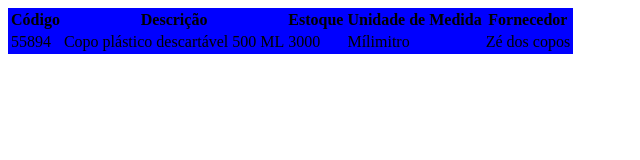
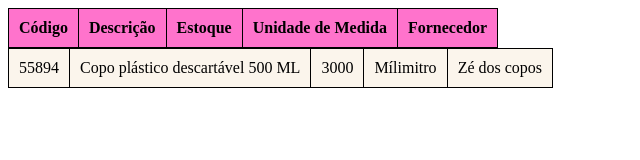
Before and after one commit to Andressaguimarz/testandooooooo-, a plain HTML site: page tabelas.html in a window 1280 px wide. Shown: the whole page, without its empty margins (0-640 px from the left). Drawn offline with Linux system fonts and the light colour scheme.

Commit message:
criação clientes html

```diff
--- /dev/null
+++ b/style-clientes.css
@@ -0,0 +1,5 @@
+.tabela-clientes{
+    background-color: aqua;
+}
+th{
+    border:solid 1px;}
--- a/style.css
+++ b/style.css
@@ -1,3 +1,10 @@
 .tabela-produtos{
-    background-color: blue;
+    background-color: #ff73cc;
 }
+.tabela-miaumiau{
+    background-color: rgb(251, 245, 236);
+}
+
+   th{
+    border:solid 1px;}
+   td{ border:solid 1px;}
--- a/tabelas.html
+++ b/tabelas.html
@@ -6,19 +6,27 @@ content="width=device-width, initial-scale=1.0">
 <title>Listagem de produtos</title>
 <link rel="stylesheet" href="./style.css">
 </head>
-<body>
-    <table class="tabela-produtos">
-        <thead>
+<body><style>
+    table, th, td {
+        border: 1px solid black;
+        border-collapse: collapse;
+        padding: 10px;
+    }
+</style>
+
+        <table class="tabela-produtos">
+           <thead>
             <tr>
+                <th> Código</th>
                 <th>
-                    Código
-                </th>
-                <th>Descrição</th>
+                     Descrição     </th>
                 <th>Estoque</th>
                 <th>Unidade de Medida</th>
                 <th>Fornecedor</th>
             </tr>
         </thead>
+        </table>
+        <table class="tabela-miaumiau">
         <body>
             <tr>
                 <td>
@@ -29,7 +37,8 @@ content="width=device-width, initial-scale=1.0">
                 </td>
                 <td>3000</td>
                 <td>Mílimitro</td>
-                <td>Zé dos copos</td>
+                <td>Zé
+                    dos copos</td>
             </tr>
         </body>
     </table>
```
Also changed, not shown: clientes.html (added, +37 -0 lines), tabelass.html (added).
